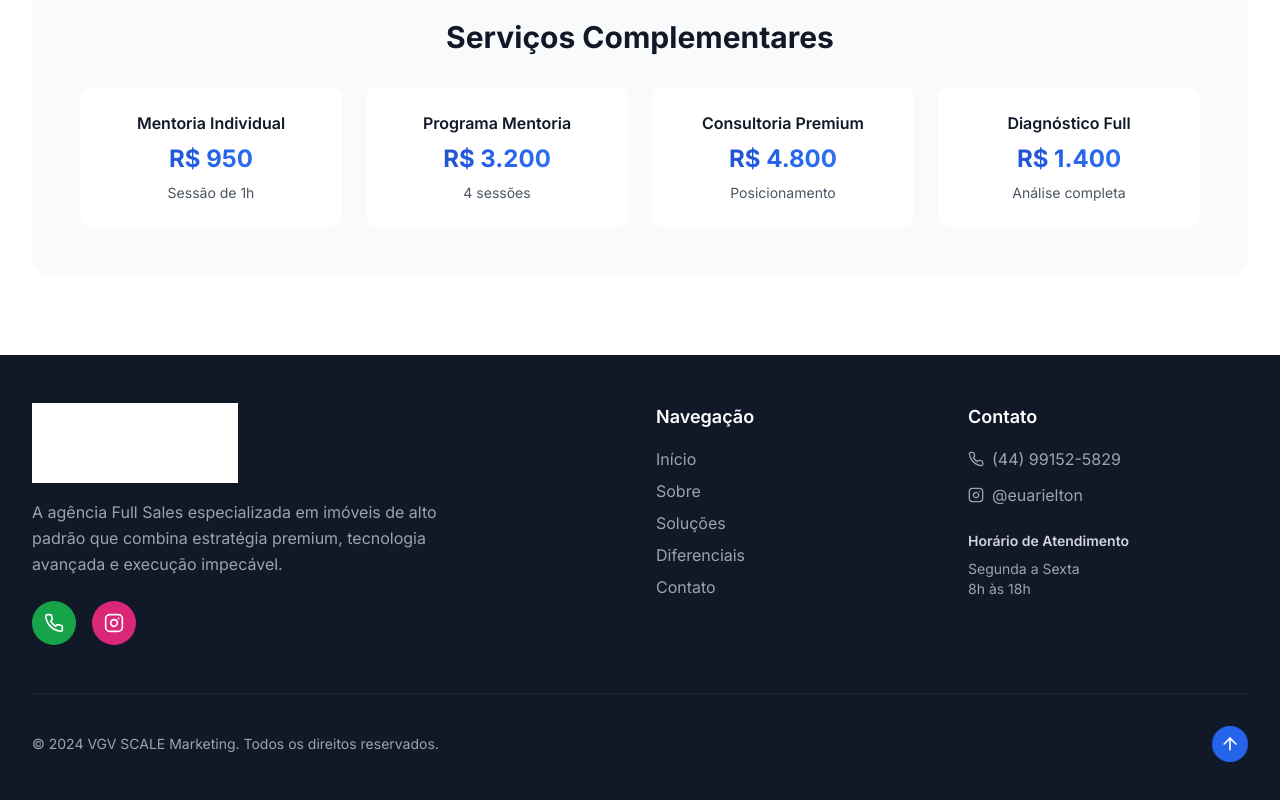
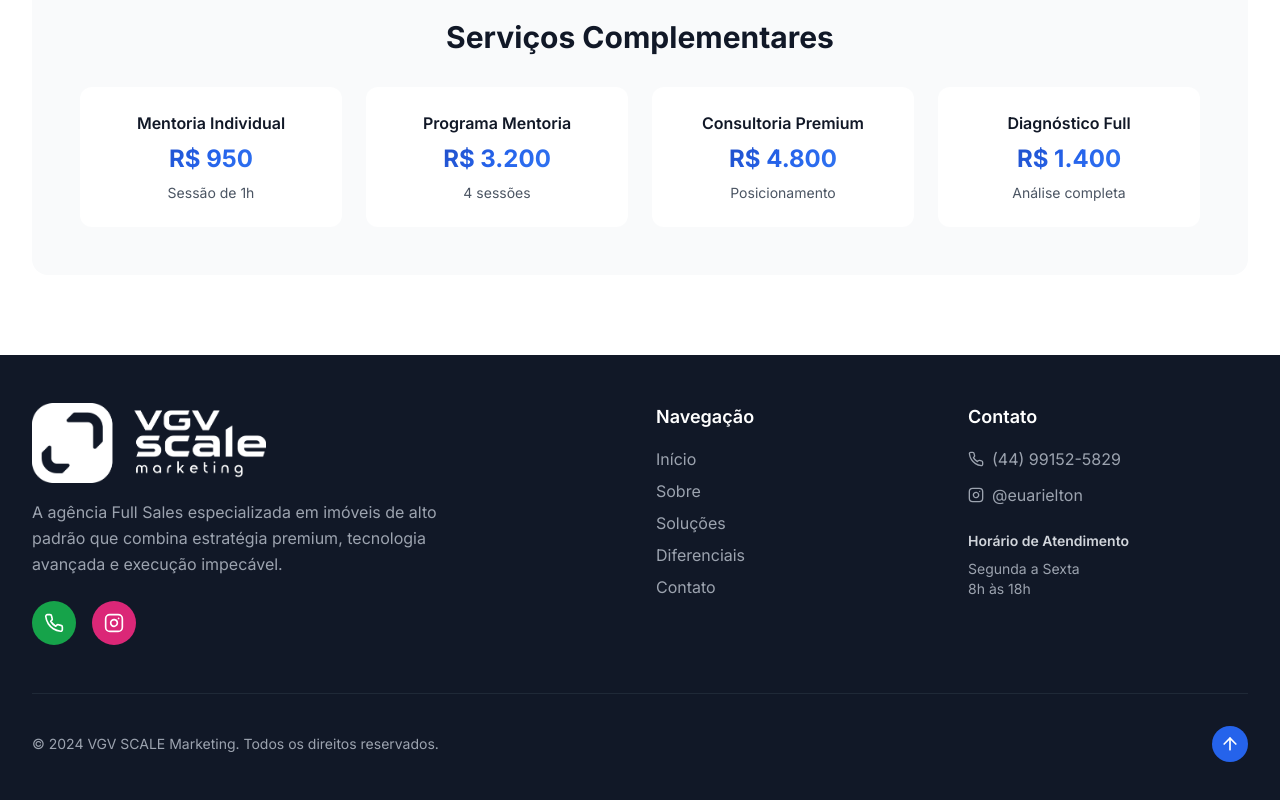
Before and after one commit to ResiPaulo/scale-luxury-copy, a React (Vite) app: page / in a window 1280 px wide. Shown: the part 8993-9793 px from the top of the page. Built offline with nearby package versions, Linux system fonts and the light colour scheme.

Commit message:
Use logo in footer
Update footer to use the new logo.

```diff
--- a/src/components/Footer.tsx
+++ b/src/components/Footer.tsx
@@ -13,7 +13,7 @@ const Footer = () => {
           <div className="col-span-1 md:col-span-2">
             <div className="mb-4">
               <img
-                src="/lovable-uploads/997775ff-1547-4d2c-85db-51a6b1b79340.png"
+                src="/lovable-uploads/e13154e8-a28b-48ae-84eb-21e74d4a84e4.png"
                 alt="VGV SCALE"
                 className="h-20 w-auto"
               />
```
Also changed, not shown: public/lovable-uploads/e13154e8-a28b-48ae-84eb-21e74d4a84e4.png (added).
